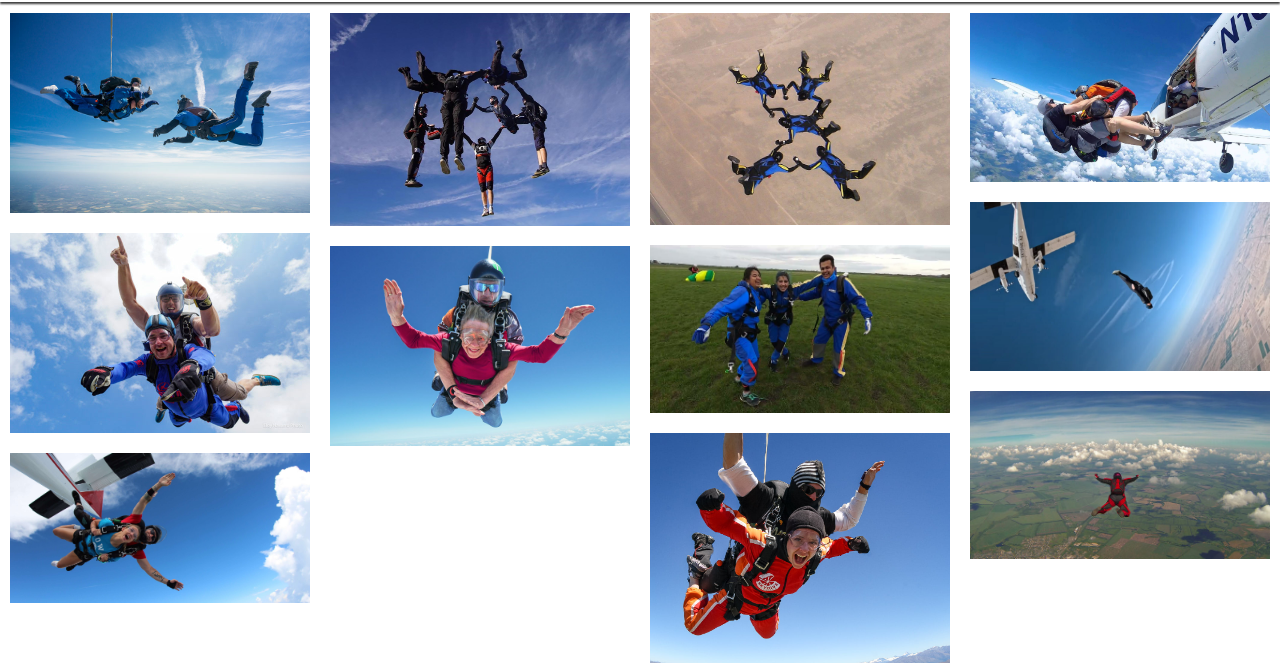
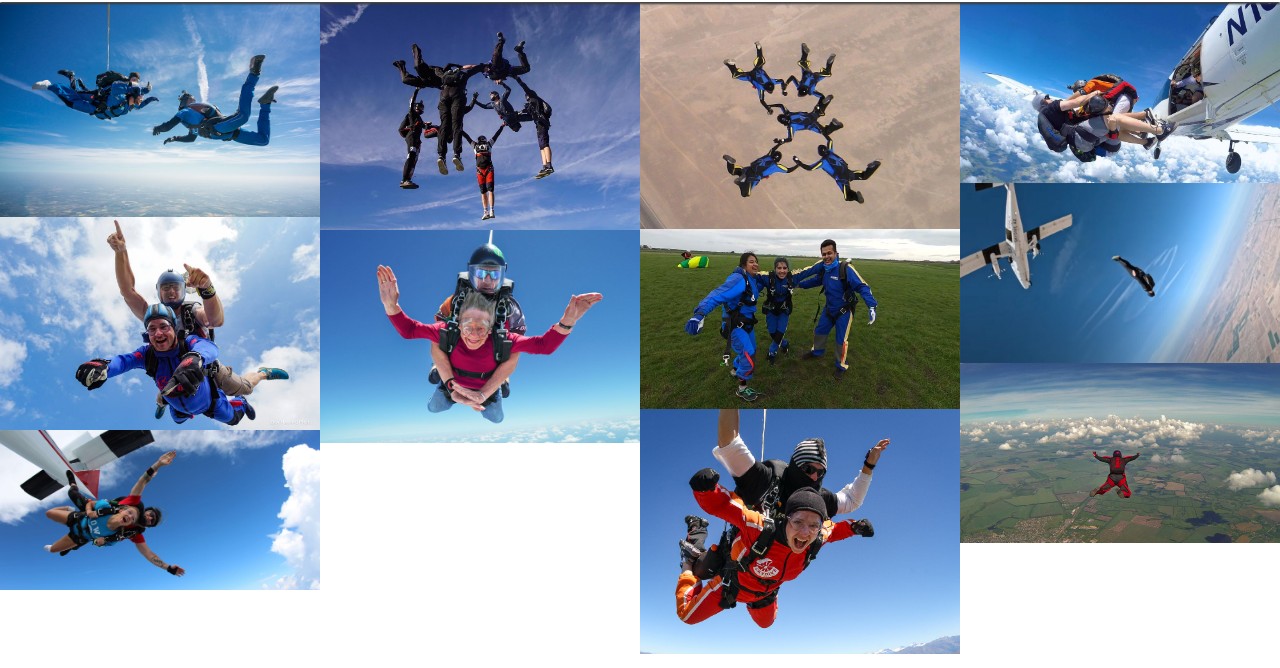
Before and after one commit to RourkeW/BlueSkies, a plain HTML site: page gallery.html in a window 1280 px wide. Shown: the part 76-744 px from the top of the page. Drawn offline with Linux system fonts and the light colour scheme.

Commit message:
feat: my masonry styled gallery page had some padding on it, I added this to the gallery css to remove it

```diff
--- a/assets/css/style.css
+++ b/assets/css/style.css
@@ -197,6 +197,8 @@ img {
 #photos img {
     width: 100%;
     line-height: 1em;
+    /* my masonry style had some padding included so line-height css didn't work, I added this in after a look on devtools */
+    padding: 0;
 }
 
 #photos {
--- a/gallery.html
+++ b/gallery.html
@@ -37,17 +37,17 @@
     <main>
         <section id="gallery">
             <div id="photos">
-                <img src="assets/images/skydive1.jpg" alt="One tandem skydive pair and another skydiver with a headcam.">
-                <img src="assets/images/skydive2.jpg" alt="Tandem skydive.">
-                <img src="assets/images/skydive4.jpg" alt="Tandem skydive leaving plane.">
-                <img src="assets/images/skydive5.jpg" alt="Another image of multiple people performing a link mid-air.">
-                <img src="assets/images/skydive6.jpg" alt="Tandem Skydive">
-                <img src="assets/images/skydive7.jpg" alt="Another image of multiple people performing a link mid-air.">
-                <img src="assets/images/skydive8.jpg" alt="Skydivers on the ground.">
-                <img src="assets/images/skydive9.jpg" alt="Tandem Skydive.">
-                <img src="assets/images/skydive10.jpg" alt="Accelerated Free Fall Training.">
-                <img src="assets/images/skydive11.jpg" alt="Skydiver diving head first from Plane.">
-                <img src="assets/images/skydive12.jpg" alt="Skydiver admiring the view.">
+                <img src="assets/images/skydive1.jpg" class="gallery-image" alt="One tandem skydive pair and another skydiver with a headcam.">
+                <img src="assets/images/skydive2.jpg" class="gallery-image" alt="Tandem skydive.">
+                <img src="assets/images/skydive4.jpg" class="gallery-image" alt="Tandem skydive leaving plane.">
+                <img src="assets/images/skydive5.jpg" class="gallery-image" alt="Another image of multiple people performing a link mid-air.">
+                <img src="assets/images/skydive6.jpg" class="gallery-image" alt="Tandem Skydive">
+                <img src="assets/images/skydive7.jpg" class="gallery-image" alt="Another image of multiple people performing a link mid-air.">
+                <img src="assets/images/skydive8.jpg" class="gallery-image" alt="Skydivers on the ground.">
+                <img src="assets/images/skydive9.jpg" class="gallery-image" alt="Tandem Skydive.">
+                <img src="assets/images/skydive10.jpg" class="gallery-image" alt="Accelerated Free Fall Training.">
+                <img src="assets/images/skydive11.jpg" class="gallery-image" alt="Skydiver diving head first from Plane.">
+                <img src="assets/images/skydive12.jpg" class="gallery-image" alt="Skydiver admiring the view.">
             </div>
         </section>
     </main>
```
